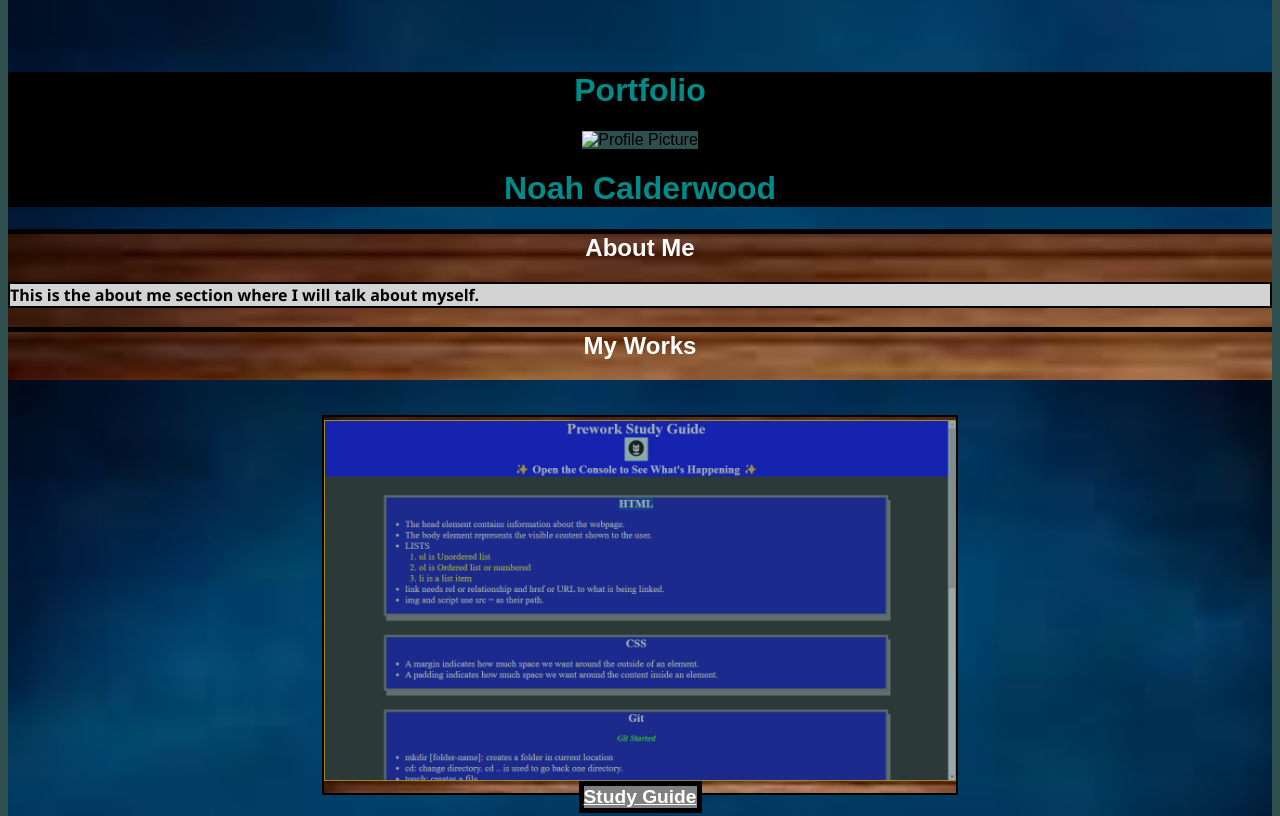
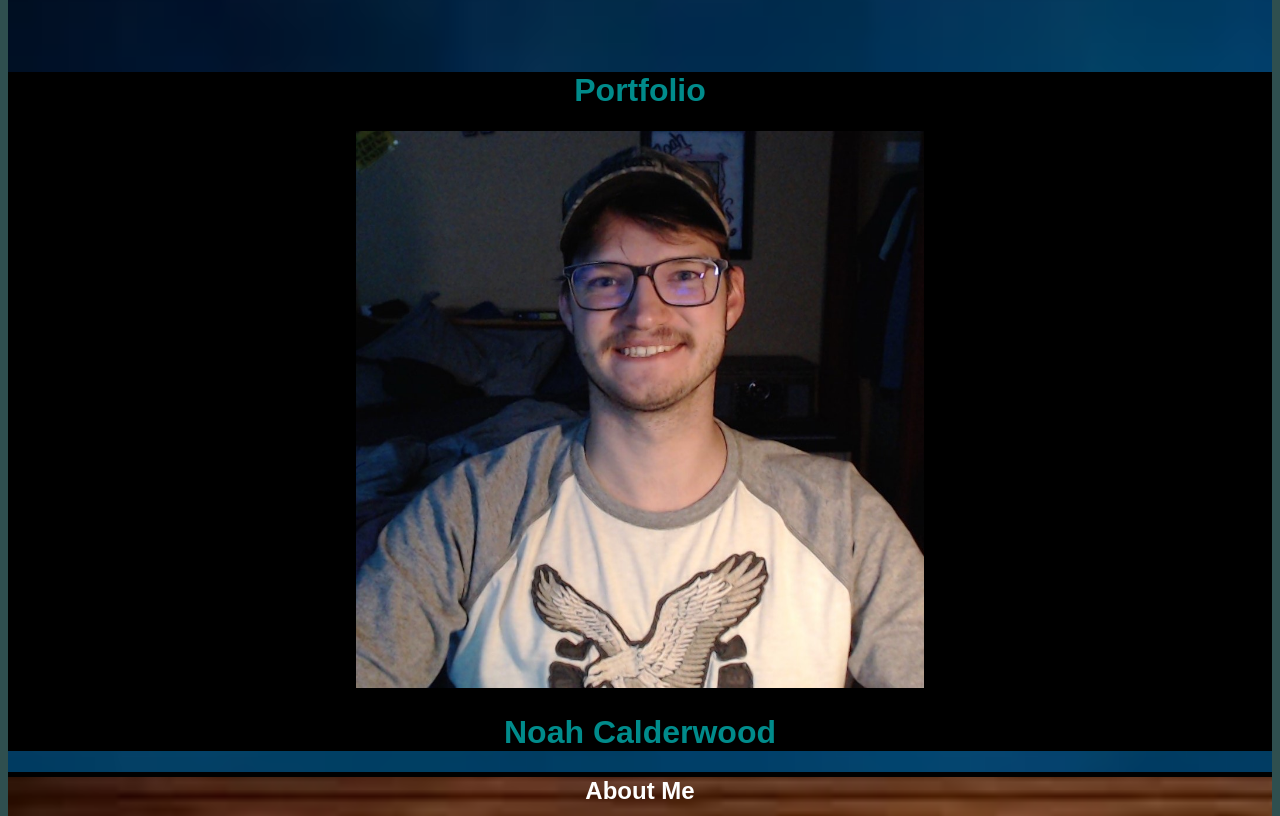
Before and after one commit to NoahCalderwood/mod2-challenge-portfolio, a plain HTML site: page index.html in a window 1280 px wide. Shown: the part 120-936 px from the top of the page. Drawn offline with Linux system fonts and the light colour scheme.

Commit message:
fixed rendering bug on backgrounds

```diff
--- /dev/null
+++ b/assets/reset.css
@@ -0,0 +1,33 @@
+/* Resets the box size of every element */
+* {
+  margin: 0;
+  padding: 0;
+  box-sizing: border-box;
+}
+
+/* Gives the body element a parent height to compare against */
+html {
+  height: 100%;
+}
+
+body {
+  min-height: 100%;
+  line-height: 1;
+  font-family: sans-serif;
+}
+
+h1, h2, h3, h4, h5, h6 {
+  font-size: 100%;
+}
+
+/* Matches the font of special elements to the rest of the page */
+input, select, option, optgroup, textarea, button,
+pre, code {
+  font-size: 100%;
+  font-family: inherit;
+}
+
+/* Removes default bullet points from lists */
+ol, ul {
+  list-style: none;
+}
--- a/assets/style.css
+++ b/assets/style.css
@@ -64,15 +64,16 @@ h2, h3 {
 /*set background and flex display*/
 article{
     display: flex;
-    flex-flow: row wrap;
-    justify-content: space-around;
-    background-image: url('/assets/Otherback.jpg');
+    flex-direction: row;
+    flex-wrap: wrap;
+    justify-content: center;
+    background-image: url('./Otherback.jpg');
     background-size: cover;
 }
 
 section {
     display: block;
-    background-image: url('/assets/Portfolioback.jpg');
+    background-image: url('./Portfolioback.jpg');
     background-size: cover;
     text-align: center;
     border: 5px solid;
@@ -113,14 +114,12 @@ p {
 }
 /*compartmentalizes each project into cards*/
 .card {
-    display: inline-flex;
+    display: flex;
     flex-flow: row wrap;
-    flex: 0, 0;
     border: 2px solid black;
-    background-image: url('/assets/Portfolioback.jpg');
+    background-image: url('./Portfolioback.jpg');
     background-size: cover;
     justify-content: center;
-    padding-top: 3px;
     margin: 10px;
     margin-top: 35px;
     width: 300px;
@@ -133,7 +132,7 @@ p {
     height:100%;
     transition: 0.5s;
     opacity: 55%;
-    background-image: url('/assets/Portfolioback.jpg');
+    background-image: url('./assets/Portfolioback.jpg');
     background-size: cover;
 }
 
@@ -147,12 +146,13 @@ p {
 }
 
 #prework {
-   width: 500px;
+   width: 1000px;
+
 }
 
 footer {
     margin: 0%;
-    background-image: url('/assets/Portfolioback.jpg');
+    background-image: url('./Portfolioback.jpg');
     background-size: cover;
 }
 /*animates cards*/
@@ -172,8 +172,8 @@ footer {
 
 @media screen and (min-width: 768px) {
     .card {
-        flex: 0 0 50%;
-        max-width: 50%;
+        flex: 0 0. 50%;
+
     }
 
 }
--- a/index.html
+++ b/index.html
@@ -10,7 +10,7 @@
             <header>
 
                 <h1>Portfolio</h1>
-                <img class="profile" src="./assets/WIN_20240325_13_16_04_Pro.jpg" alt="Profile Picture">
+                <img class="profile" src="./assets/Profile.jpg" alt="Profile Picture">
                 <h1>Noah Calderwood</h1>
             </header>
 
```
